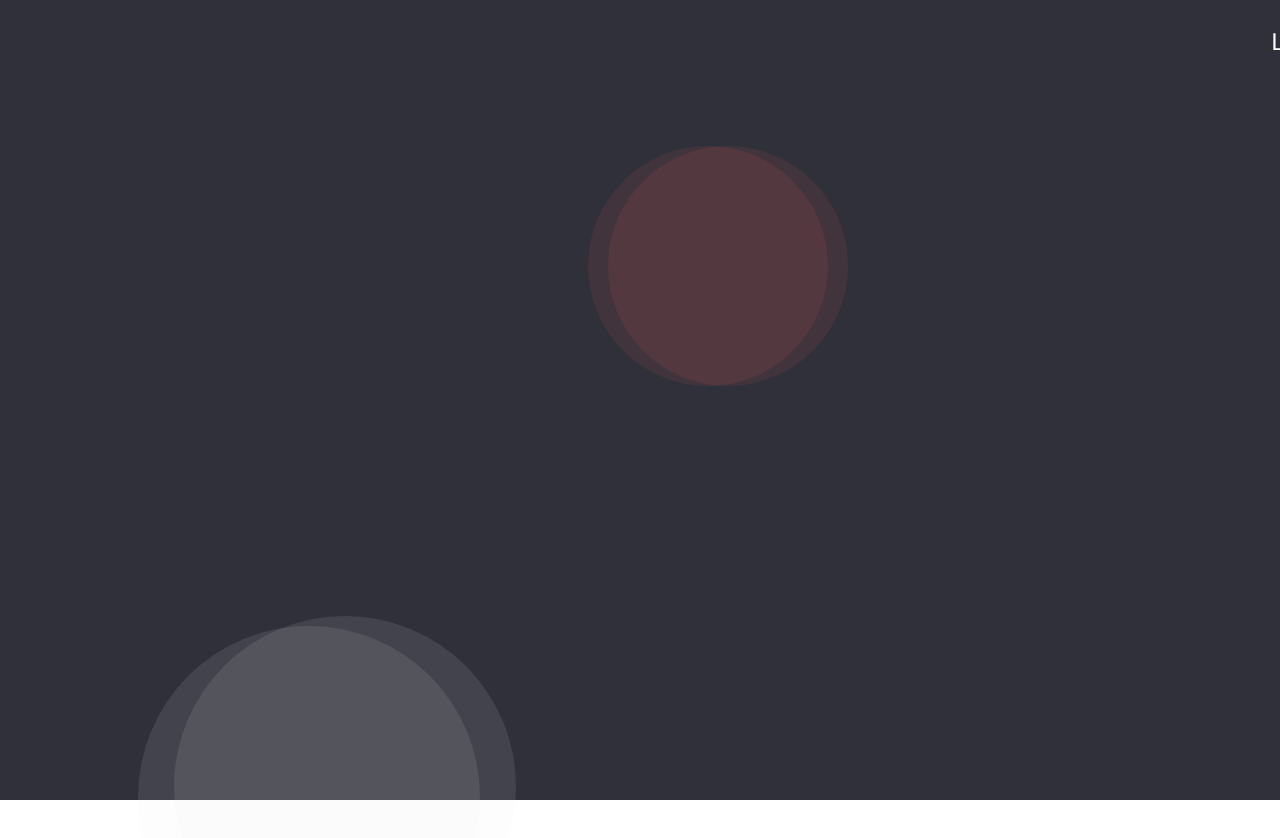
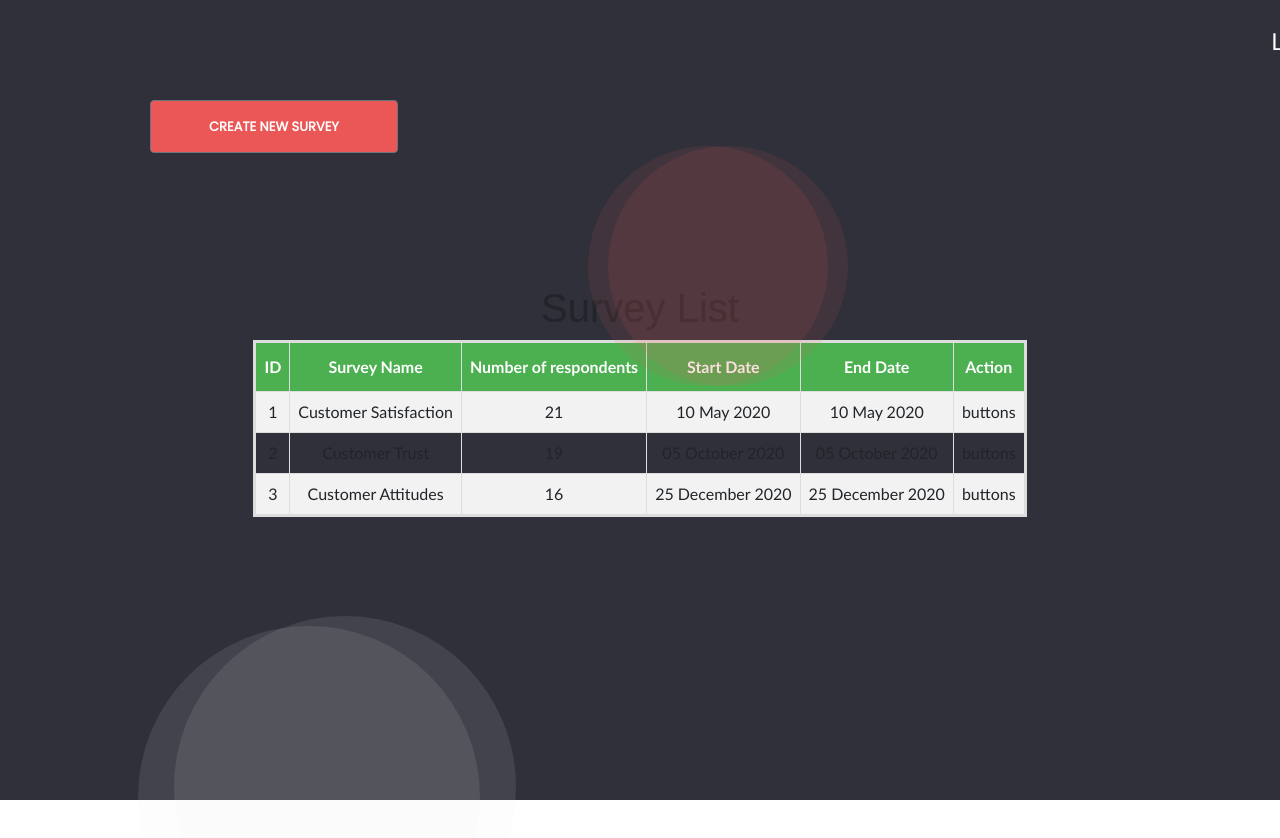
Before and after one commit to LizGlazar/SurveyApp, a React (Create React App) app in the folder frontend/survey-app/: page /coordinators-survey-list in a window 1280 px wide. Shown: the top 838 px of the page. Built offline with nearby package versions, Linux system fonts and the light colour scheme.

Commit message:
Migrating Coordinator's Survey List Screen from Figma

```diff
--- a/frontend/survey-app/src/App.js
+++ b/frontend/survey-app/src/App.js
@@ -20,6 +20,7 @@ import LogIn from './components/pages/LogIn';
 import LoginBox from './components/loginBoxComponent/loginBox';
 import SignUp from './components/pages/SignUp';
 import history from './history';
+import CoordinatorsSurveyList from './components/pages/CoordinatorsSurveyList';
 
 function App() {
 
@@ -62,6 +63,7 @@ function App() {
         <Route path="/contact" component={Contact} />
         <Route path="/login" component={LogIn} />
         <Route path="/signup" component={SignUp} />
+        <Route path="/coordinators-survey-list" component={CoordinatorsSurveyList} />
         <Ellipse />
         </Switch>
       </div>
--- a/frontend/survey-app/src/Assets/css/surveyapp.css
+++ b/frontend/survey-app/src/Assets/css/surveyapp.css
@@ -235,3 +235,77 @@ text-align: center;
 
 color: #FFFFFF;
 }
+/*xxxxxxxxxxxxxxxxxxxxxxxxxxxxxxxxxxxxxxxxxxxxxxxxxxxxxxxxxxxxxxxxxxxxxxxxxxxxxxxxxxxxxxxxxxx
+COORDINATORS SURVEY LIST PAGE
+xxxxxxxxxxxxxxxxxxxxxxxxxxxxxxxxxxxxxxxxxxxxxxxxxxxxxxxxxxxxxxxxxxxxxxxxxxxxxxxxxxxxxxxxxxxxx*/
+/* buttonGetStarted */
+#button-create-new-survey {
+    position: absolute;
+    width: 259px;
+    height: 52.65px;
+    left: 448px;
+    top: 148px;
+    }
+
+    #button-create-new-suvey-rectangle {
+    position: absolute;
+    width: 259px;
+    height: 52.65px;
+    left: 448px;
+    top: 148px;
+
+    background: #EB5757;
+    border-radius: 10px;
+    }
+
+    #button-create-new-survey-text {
+        background: #EB5757;
+        position: absolute;
+        width: 248px;
+        height: 52.65px;
+        left: 150px;
+        top: 100px;
+
+    font-family: Poppins;
+    font-style: normal;
+    font-weight: bold;
+    font-size: 13px;
+    /*line-height: 100px;*/
+    /* or 417% */
+
+    /*align-items: center;
+    text-align: center;*/
+
+    color: #FFFFFF;
+
+    }
+
+    #tableTitle {
+        text-align: center;
+        font-family: arial, sans-serif;
+      }
+
+      #surveys {
+        text-align: center;
+        font-family: "Trebuchet MS", Arial, Helvetica, sans-serif;
+        border-collapse: collapse;
+        border: 3px solid #ddd;
+        width: 100%;
+      }
+
+      #surveys td, #surveys th {
+        border: 1px solid #ddd;
+        padding: 8px;
+      }
+
+      #surveys tr:nth-child(even){background-color: #f2f2f2;}
+
+      #surveys tr:hover {background-color: #ddd;}
+
+      #surveys th {
+        padding-top: 12px;
+        padding-bottom: 12px;
+        text-align: center;
+        background-color: #4CAF50;
+        color: white;
+      }
--- /dev/null
+++ b/frontend/survey-app/src/components/pages/CoordinatorsSurveyList.js
@@ -0,0 +1,21 @@
+import React from 'react';
+import { Button } from 'reactstrap'; // { { Button, Table}
+import history from '../../history';
+import Ellipse from '../ellipseComponent/ellipse';
+import Table from '../tableComponent/table';
+
+function CoordinatorsSurveyList() {
+  return (
+    <div>
+      <form>
+        <Button id="button-create-new-survey-text" variant="btn btn-success" onClick={() => history.push('/signup')}>CREATE NEW SURVEY</Button>
+      {/*<button id="button-get-started-text" type="button" className="btn btn-primary" onClick={() => history.push('/login')}>GET STARTED</button>*/}
+      </form>
+      <Table />
+
+      <Ellipse />
+    </div>
+  );
+}
+
+export default CoordinatorsSurveyList;
--- /dev/null
+++ b/frontend/survey-app/src/components/tableComponent/table.js
@@ -0,0 +1,53 @@
+import React, { Component } from 'react'
+
+class Table extends Component {
+   constructor(props) {
+      super(props)
+      this.state = { //state is by default an object
+         surveys: [
+            { id: 1, surveyName: 'Customer Satisfaction', numberOfRespondents: 21, startDate: '10 May 2020', endDate: '10 May 2020', action: 'buttons'},
+            { id: 2, surveyName: 'Customer Trust', numberOfRespondents: 19, startDate: '05 October 2020', endDate: '05 October 2020', action: 'buttons'},
+            { id: 3, surveyName: 'Customer Attitudes', numberOfRespondents: 16, startDate: '25 December 2020', endDate: '25 December 2020', action: 'buttons'},
+         ],
+
+         headers: {id: 'ID', surveyName: 'Survey Name', numberOfRespondents: 'Number of respondents', startDate: 'Start Date', endDate: 'End Date', action: 'Action'}
+      }
+   }
+
+   renderTableData() {
+        return this.state.surveys.map((survey, index) => {
+        const { id, surveyName, numberOfRespondents, startDate, endDate, action} = survey //destructuring
+        return (
+            <tr key={id}>
+                <td>{id}</td>
+                <td>{surveyName}</td>
+                <td>{numberOfRespondents}</td>
+                <td>{startDate}</td>
+                <td>{endDate}</td>
+                <td>{action}</td>
+            </tr>
+        )
+        })
+    }
+    renderTableHeader() {
+        let header = Object.keys(this.state.headers);
+        return header.map((columnName, index) => {
+            return <th key={columnName}>{this.state.headers[columnName]}</th>
+        })
+    }
+
+    render() {
+        return (
+        <div>
+            <h1 id='tableTitle'>Survey List</h1>
+            <table id='surveys'>
+                <tbody>
+                    <tr>{this.renderTableHeader()}</tr>
+                    {this.renderTableData()}
+                </tbody>
+            </table>
+        </div>
+        )
+    }
+}
+export default Table;
```
